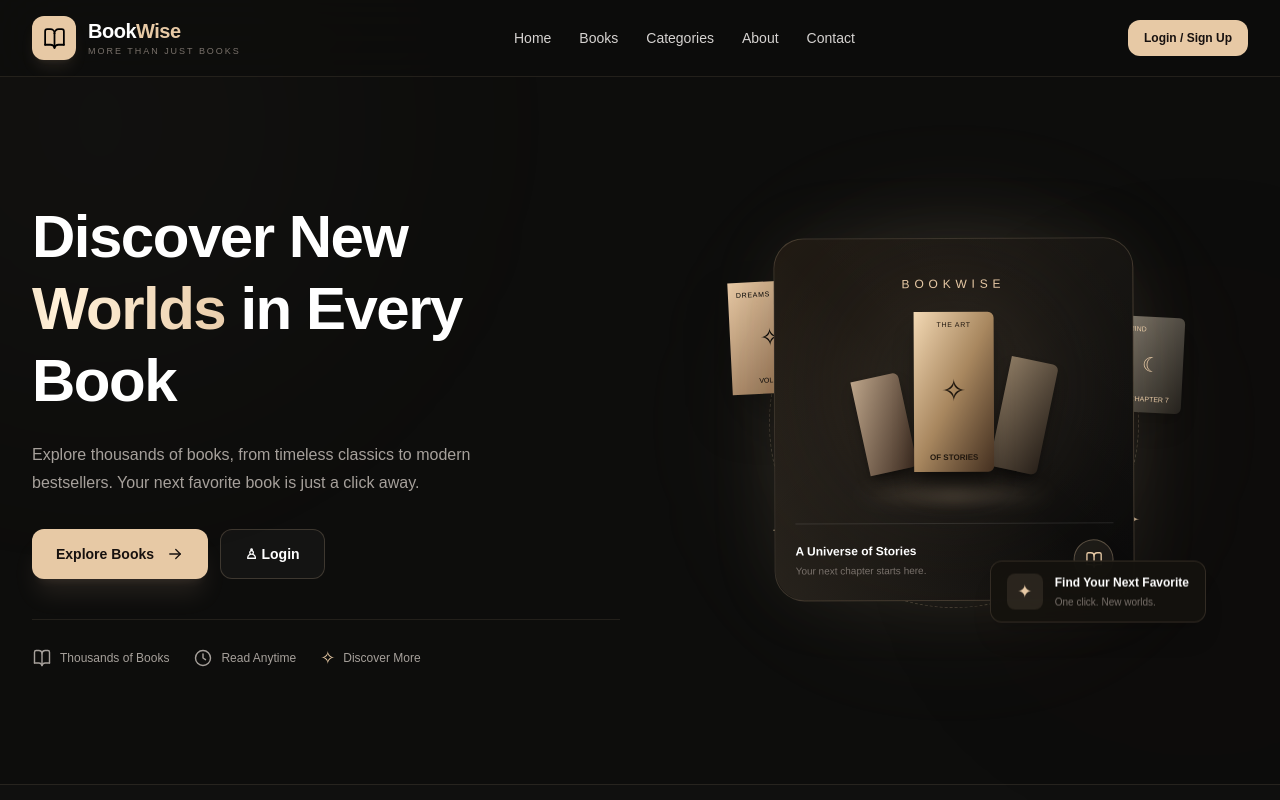
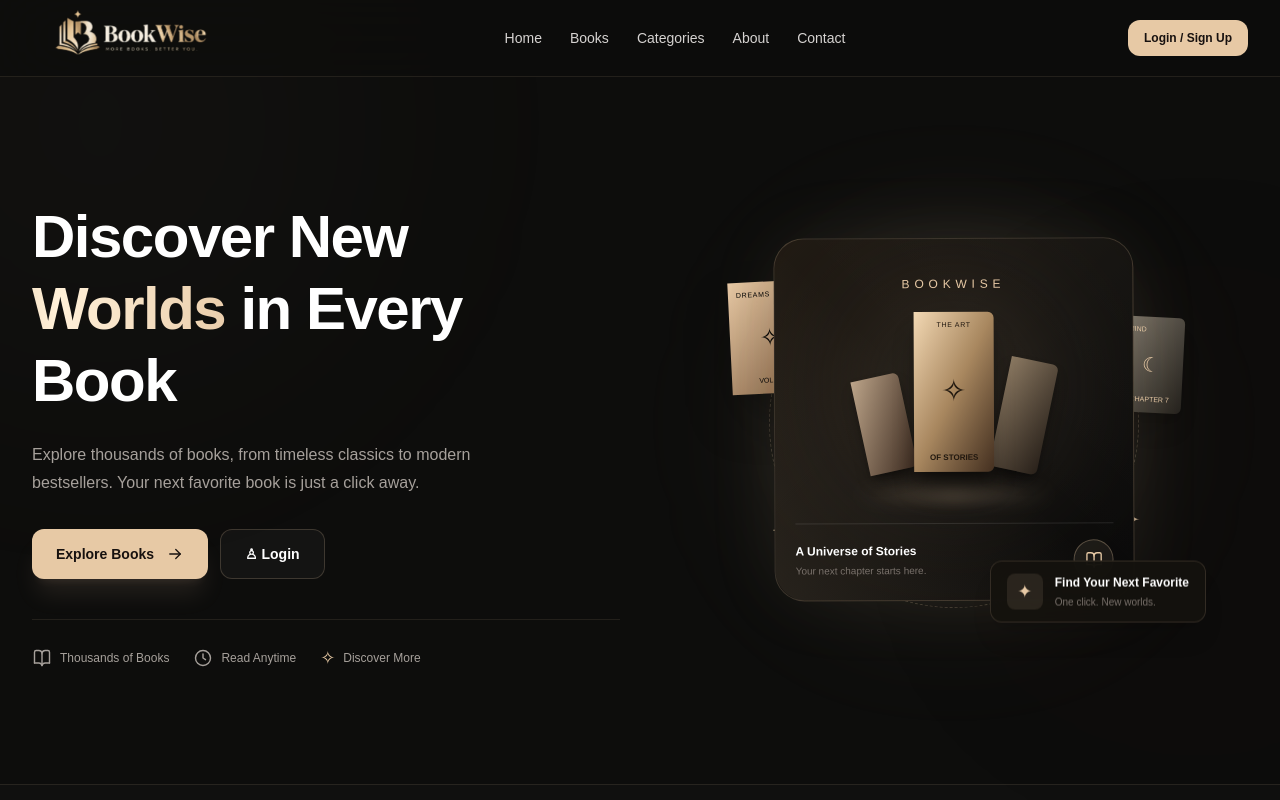
Before and after one commit to taniaa-sh/library, a Next.js app: page / in a window 1280 px wide. Shown: the top 800 px of the page. Built offline with nearby package versions, Linux system fonts and the light colour scheme; a web font is replaced by a local one.

Commit message:
fix landing ui bug

```diff
--- a/src/app/page.tsx
+++ b/src/app/page.tsx
@@ -5,6 +5,8 @@ import Link from "next/link";
 import { useMemo, useState } from "react";
 import { motion, useReducedMotion } from "framer-motion";
 import SiteUrls from "@/utils/routs";
+import Image from "next/image";
+import imagesAddresses from "@/utils/imageAddresses";
 
 const books = [
   {
@@ -309,21 +311,32 @@ export default function HomePage() {
 
       {/* Header */}
       <header className="sticky top-0 z-50 border-b border-[#E7C9A5]/10 bg-[#0D0D0C]/85 backdrop-blur-2xl dark:border-[#B88A4B]/15 dark:bg-[#F8F2E6]/90">
-        <div className="mx-auto flex max-w-7xl items-center justify-between gap-4 px-5 py-4 lg:px-8">
-          <Link href="/" className="flex shrink-0 items-center gap-3">
-            <motion.div
-              whileHover={{ rotate: -8, scale: 1.08 }}
-              className="flex h-11 w-11 items-center justify-center rounded-xl bg-[#E7C9A5] text-black shadow-lg shadow-[#E7C9A5]/10 dark:bg-[#A87938] dark:text-white"
-            >
-              <Icon name="book" size={25} />
-            </motion.div>
-            <div>
-              <div className="text-xl font-black tracking-tight text-white dark:text-[#17130F]">
-                Book<span className="text-[#E7C9A5] dark:text-[#A87938]">Wise</span>
-              </div>
-              <p className="text-[9px] tracking-[0.22em] text-stone-500 dark:text-[#9C8B76]">
-                MORE THAN JUST BOOKS
-              </p>
+        <div className="h-[76px] mx-auto flex max-w-7xl items-center justify-between gap-4 px-5 py-4 lg:px-8">
+          <Link
+            href={SiteUrls.dashbord}
+            aria-label="BookWise home"
+            className="group relative z-10 flex min-w-0 shrink-0 items-center"
+          >
+            <div className="relative">
+              <div className="absolute -inset-3 rounded-full bg-[#E7C9A5]/10 opacity-0 blur-xl transition-opacity duration-500 group-hover:opacity-100" />
+
+              <Image
+                src={imagesAddresses.images.logoNew}
+                alt="BookWise"
+                width={220}
+                height={60}
+                priority
+                className="relative block h-auto w-[112px] object-contain sm:w-[145px] lg:w-[190px] dark:hidden"
+              />
+
+              <Image
+                src={imagesAddresses.icons.FrameWhite2}
+                alt="BookWise"
+                width={220}
+                height={60}
+                priority
+                className="relative hidden h-auto w-[112px] object-contain sm:w-[145px] lg:w-[190px] dark:block"
+              />
             </div>
           </Link>
 
@@ -883,14 +896,32 @@ export default function HomePage() {
           <div className="grid gap-10 sm:grid-cols-2 lg:grid-cols-4">
             {/* Brand */}
             <div>
-              <Link href="/" className="inline-flex items-center gap-3">
-                <span className="flex h-10 w-10 items-center justify-center rounded-xl bg-[#E7C9A5] text-black dark:bg-[#A87938] dark:text-white">
-                  <Icon name="book" size={23} />
-                </span>
+              <Link
+                href={SiteUrls.dashbord}
+                aria-label="BookWise home"
+                className="group h-[65px] relative z-10 flex min-w-0 shrink-0 items-center"
+              >
+                <div className="relative">
+                  <div className="absolute -inset-3 rounded-full bg-[#E7C9A5]/10 opacity-0 blur-xl transition-opacity duration-500 group-hover:opacity-100" />
 
-                <span className="text-xl font-black text-white dark:text-[#17130F]">
-                  Book<span className="text-[#E7C9A5] dark:text-[#A87938]">Wise</span>
-                </span>
+                  <Image
+                    src={imagesAddresses.images.logoNew}
+                    alt="BookWise"
+                    width={220}
+                    height={60}
+                    priority
+                    className="relative block h-auto w-[112px] object-contain sm:w-[145px] lg:w-[190px] dark:hidden"
+                  />
+
+                  <Image
+                    src={imagesAddresses.icons.FrameWhite2}
+                    alt="BookWise"
+                    width={220}
+                    height={60}
+                    priority
+                    className="relative hidden h-auto w-[112px] object-contain sm:w-[145px] lg:w-[190px] dark:block"
+                  />
+                </div>
               </Link>
 
               <p className="mt-5 max-w-xs text-sm leading-7 text-stone-500 dark:text-[#75634E]">
```
